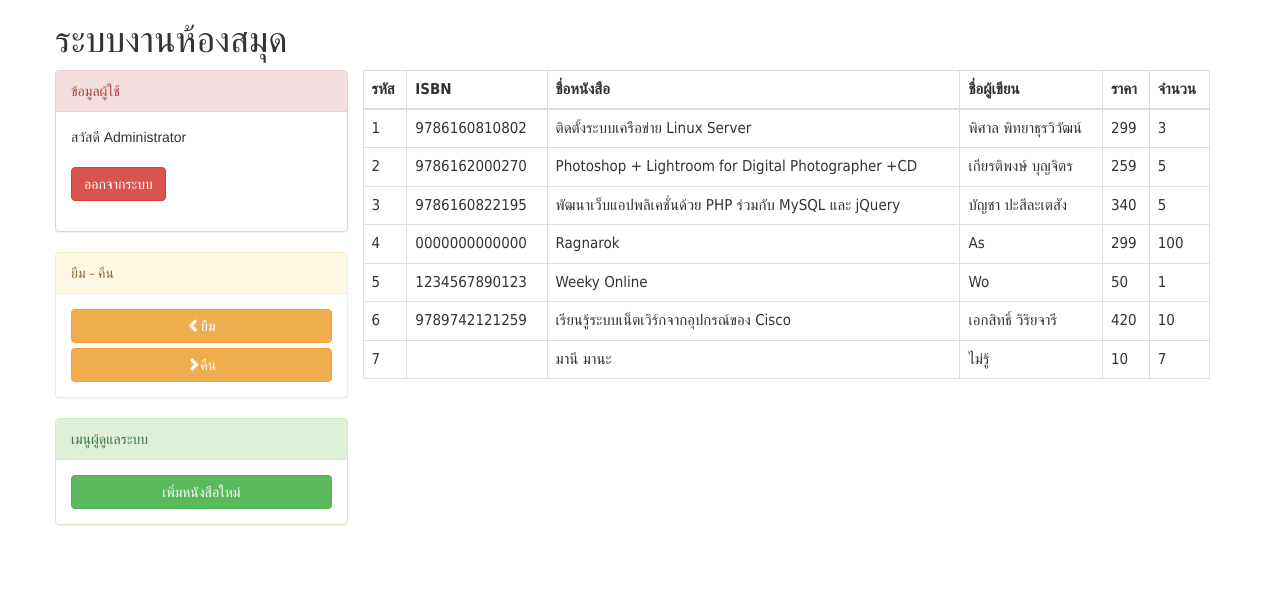
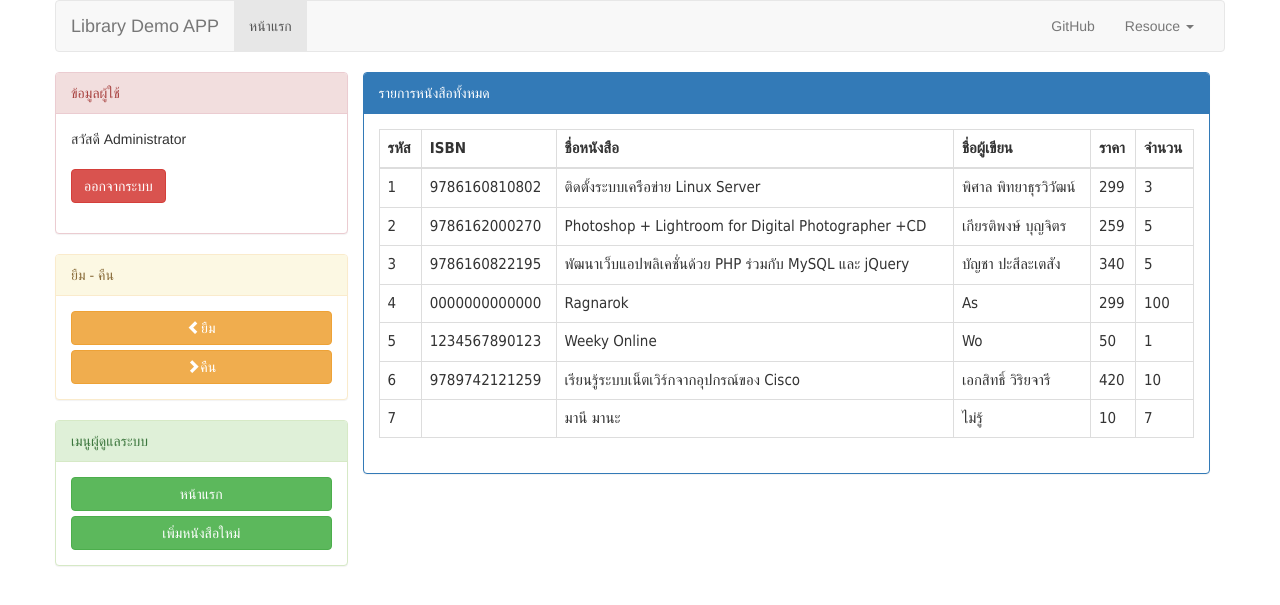
Before and after one commit to do-rayaki-whisky/library-webapp, a CodeIgniter app: page /database/books in a window 1280 px wide. Shown: the top 605 px of the page. Run offline with CodeIgniter, Linux system fonts and the light colour scheme; a user stored in the database is signed in; data comes from the database, SQL or seed files in the repository; both versions use the stored data as it was after the commit.

Commit message:
Update Project

```diff
--- a/application/config/autoload.php
+++ b/application/config/autoload.php
@@ -58,7 +58,7 @@ $autoload['packages'] = array();
 |
 |	$autoload['libraries'] = array('user_agent' => 'ua');
 */
-$autoload['libraries'] = array('database', 'table', 'session');
+$autoload['libraries'] = array('database', 'table', 'session', 'form_validation');
 
 /*
 | -------------------------------------------------------------------
--- a/application/controllers/books.php
+++ b/application/controllers/books.php
@@ -16,18 +16,62 @@ class Books extends CI_Controller {
 	public function newbook(){
 		if($this->session->userdata('logged_in')){
 
-			$data['title'] = "เพิ่มรายการหนังสือใหม่";
-			$data['content_view'] = 'books/book_add_view';
-			$this->load->view('layout/main_layout', $data);
+
+			$this->form_validation->set_rules('bookname', 'Book Name', 'trim|required',
+				array('required' => 'ชื่อหนังสือ เว้นว่าง ไม่ได้')
+				);
+			$this->form_validation->set_rules('writer', 'Writer', 'trim|required',
+				array('required' => 'ชื่อผู้เขียน เว้นว่าง ไม่ได้')
+				);
+			$this->form_validation->set_rules('isbn', 'ISBN', 'trim|numeric|exact_length[13]',
+				array(
+					'numeric' => 'หมายเลข ISBN ต้องเป็นตัวเลขเท่านั้น',
+					'exact_length' => 'หมายเลข ISBN ต้องมี 13 หลัก'
+					)
+				);
+			$this->form_validation->set_rules('price', 'Price', 'trim|numeric',
+				array('numeric' => 'ราคา ต้องเป็นตัวเลขเท่านั้น')
+				);
+			$this->form_validation->set_rules('quantity', 'Quantity', 'trim|required|integer',
+				array(
+					'required' => 'จำนวนหนังสือ เว้นว่างไม่ได้',
+					'integer' => 'จำนวนหนังสือ ต้องเป็นตัวเลขเท่านั้น'
+					)
+				);
+
+			if($this->form_validation->run() == FALSE){
+
+
+				$data['title'] = "เพิ่มรายการหนังสือใหม่";
+				$data['content_view'] = 'books/book_add_view';
+
+				$data['bookname'] = $this->input->post('bookname');
+				$data['writer'] = $this->input->post('writer');
+				$data['isbn'] = $this->input->post('isbn');
+				$data['price'] = $this->input->post('price');
+				$data['quantity'] = $this->input->post('quantity');
+
+				$this->load->view('layout/main_layout', $data);
+
+			} else {
+
+				$this->load->model('Books_model');
+				if($this->Books_model->create_book()){
+
+					$notification = "หนังสือ " . $this->input->post('bookname') . " ถูกจักเก็บลงฐานข้อมูลเรียบร้อยแล้ว";
+
+					$this->session->set_flashdata('create_book_success', $notification);
+
+					redirect('books/index');
+				}
+
+			}
 
 		} else {
 			redirect('books');
 		}
 	}
 
-	public function savebook(){
-		echo "Save Book";
-	}
 }
 
 ?>
--- a/application/models/books_model.php
+++ b/application/models/books_model.php
@@ -6,6 +6,23 @@ class Books_model extends CI_model
 		$query = $this->db->get('books');
 		return $query->result();
 	}
+
+	public function create_book(){
+
+		$data = array(
+
+			'book_isbn' => $this->input->post('isbn'),
+			'book_name' => $this->input->post('bookname'),
+			'book_writer' => $this->input->post('writer'),
+			'book_price' => $this->input->post('price'),
+			'book_quantity' => $this->input->post('quantity'),
+
+			);
+
+		$insert_data = $this->db->insert('books', $data);
+
+		return $insert_data;
+	}
 }
 
 
--- a/application/views/books/main.php
+++ b/application/views/books/main.php
@@ -1,3 +1,7 @@
+<div class="panel panel-primary">
+	<div class="panel-heading">รายการหนังสือทั้งหมด</div>
+	<div class="panel-body">
+		<div class="table-responsive">
 		<?php
 
 		$table_template = array(
@@ -21,3 +25,7 @@ foreach ($book as $object) {
 		echo $this->table->generate();
 
 		?>
+
+		</div>
+	</div>
+</div>
--- a/application/views/layout/main_layout.php
+++ b/application/views/layout/main_layout.php
@@ -20,7 +20,7 @@
 		<div class="container">
 			<div class="row">
 
-				<h1>ระบบงานห้องสมุด</h1>
+				<?php $this->load->view('menu/menu_navbar_view'); ?>
 
 			</div>
 			<div class="row">
@@ -37,6 +37,15 @@
 
 				<div class="col-md-9">
 
+					<?php if($this->session->flashdata('create_book_success')): ?>
+
+						<div class="alert alert-info alert-dismissible" role="alert">
+  							<button type="button" class="close" data-dismiss="alert" aria-label="Close"><span aria-hidden="true">&times;</span></button>
+  							<?php echo $this->session->flashdata('create_book_success'); ?>
+						</div>
+
+					<?php endif; ?>
+
 					<?php $this->load->view($content_view); ?>
 
 				</div>
--- a/application/views/menu/menu_adminmenu_view.php
+++ b/application/views/menu/menu_adminmenu_view.php
@@ -1,6 +1,7 @@
 <div class="panel panel-success">
 	<div class="panel-heading">เมนูผู้ดูแลระบบ</div>
 	<div class="panel-body">
+		<a class="btn btn-success btn-block" href="<?php echo base_url(); ?>books" role="button">หน้าแรก</a>
 		<a class="btn btn-success btn-block" href="<?php echo base_url(); ?>books/newbook" role="button">เพิ่มหนังสือใหม่</a>
 	</div>
 </div>
--- /dev/null
+++ b/application/views/menu/menu_navbar_view.php
@@ -0,0 +1,33 @@
+<nav class="navbar navbar-default">
+  <div class="container-fluid">
+    <!-- Brand and toggle get grouped for better mobile display -->
+    <div class="navbar-header">
+      <button type="button" class="navbar-toggle collapsed" data-toggle="collapse" data-target="#bs-example-navbar-collapse-1" aria-expanded="false">
+        <span class="sr-only">Toggle navigation</span>
+        <span class="icon-bar"></span>
+        <span class="icon-bar"></span>
+        <span class="icon-bar"></span>
+      </button>
+      <a class="navbar-brand" href="#">Library Demo APP</a>
+    </div>
+
+    <!-- Collect the nav links, forms, and other content for toggling -->
+    <div class="collapse navbar-collapse" id="bs-example-navbar-collapse-1">
+      <ul class="nav navbar-nav">
+        <li class="active"><a href="<?php echo base_url() ?>books">หน้าแรก <span class="sr-only">(current)</span></a></li>
+      </ul>
+
+      <ul class="nav navbar-nav navbar-right">
+        <li><a href="https://github.com/do-rayaki-whisky/library-webapp">GitHub</a></li>
+        <li class="dropdown">
+          <a href="#" class="dropdown-toggle" data-toggle="dropdown" role="button" aria-haspopup="true" aria-expanded="false">Resouce <span class="caret"></span></a>
+          <ul class="dropdown-menu">
+            <li><a href="http://www.codeigniter.com/">Codeigniter</a></li>
+            <li><a href="http://getbootstrap.com/">Bootstrap</a></li>
+            <li><a href="https://jquery.com/">jQuery</a></li>
+          </ul>
+        </li>
+      </ul>
+    </div><!-- /.navbar-collapse -->
+  </div><!-- /.container-fluid -->
+</nav>
```
Also changed, not shown: application/views/books/book_add_view.php (+18 -1 lines), install database/library_webapp.sql (+39 -6 lines). Lines whose indentation alone changed are shown as unchanged.
